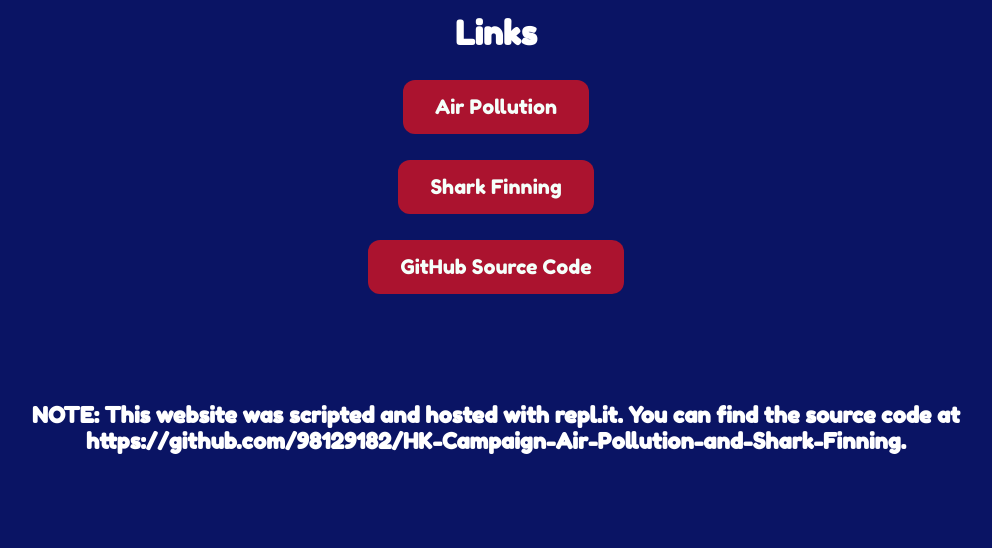
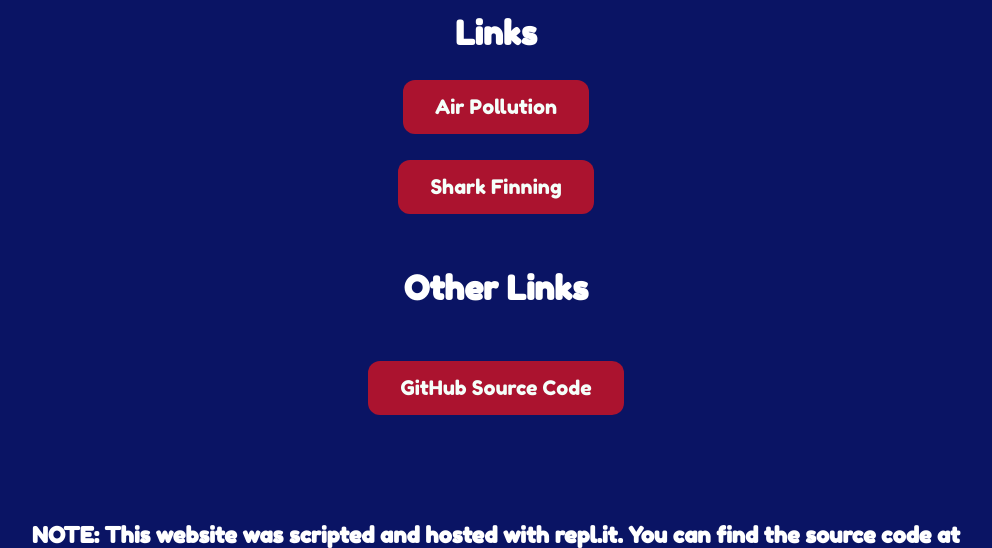
Before and after one commit to hirohitonumberonefan/HK-Campaign-Air-Pollution-and-Shark-Finning, a Flask app: page /home in a window 1280 px wide. Shown: the part 1131-1679 px from the top of the page, without its empty margins (144-1136 px from the left). Before the commit the page ends 1585 px from the top, so only its background shows below. Run offline with Flask 2, Linux system fonts and the light colour scheme.

Commit message:
add "other links" category and added source code link

```diff
--- a/templates/home.html
+++ b/templates/home.html
@@ -96,6 +96,10 @@ How do we solve this using the website? Well, me (Alex) and my friend (Samuel) i
 
 <br>
 
+<center><h2><b>Other Links</b></h2></center>
+
+<br>
+
 <center><a href = "https://github.com/98129182/HK-Campaign-Air-Pollution-and-Shark-Finning" class = "button">GitHub Source Code</a></center>
 <br>
 <br>
```
